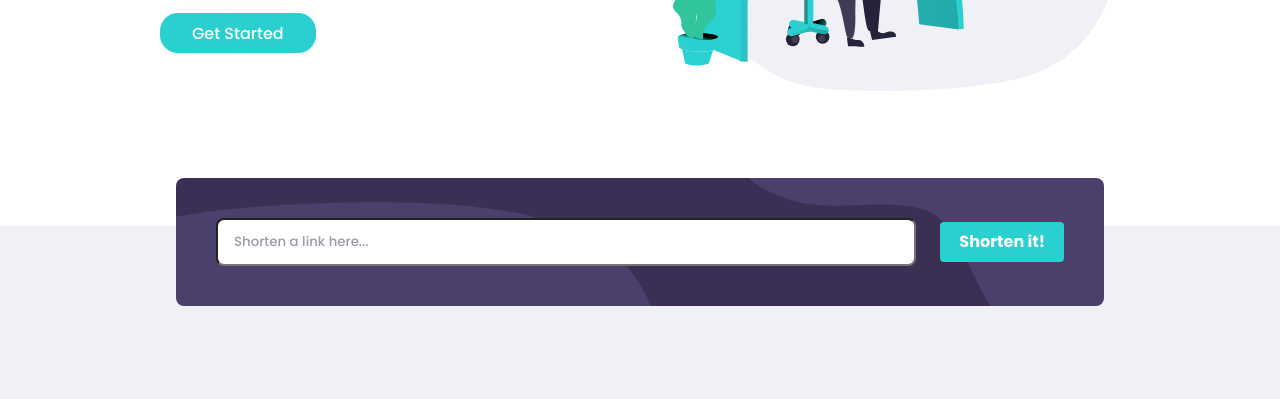
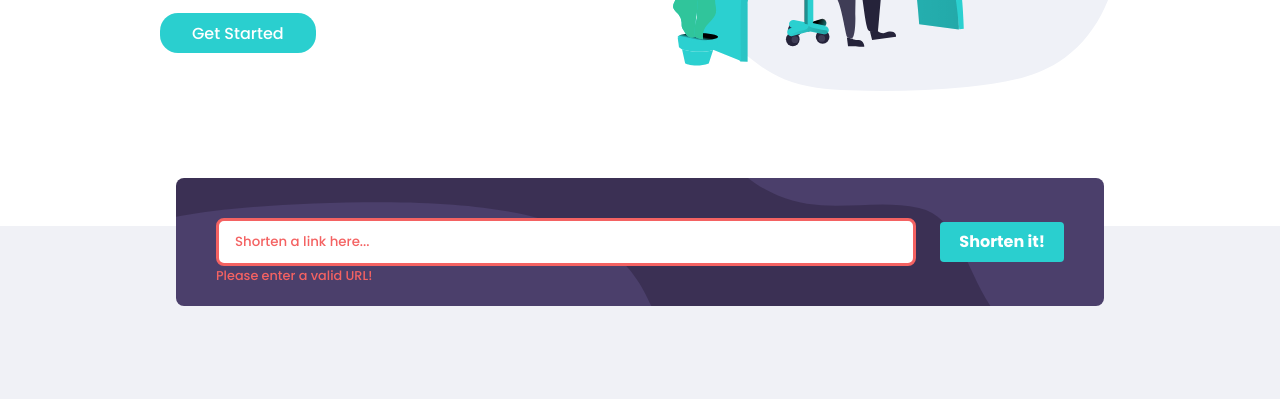
Before and after one commit to adryancsmendes/url-shortening-api, a plain HTML site: page index.html in a window 1280 px wide. Both pictures are taken after typing "Sample" into the empty fields and a click on the button "Shorten it!". Shown: the part 337-736 px from the top of the page. Drawn offline with Linux system fonts and the light colour scheme.

Commit message:
feature:error message/style:editing error message
adding error message when there is a url error on form submit/editing style of error message

```diff
--- a/index.html
+++ b/index.html
@@ -57,7 +57,7 @@
             <h1 class="main-section-one-text-title">More than just shorter links</h1>
             <p class="main-section-one-text-paragraph">Build your brand’s recognition and get detailed insights on how
               your links are performing.</p>
-            <a class="main-section-one-text-button">Get Started</a>
+            <a href="#label-url"class="main-section-one-text-button">Get Started</a>
           </div>
         </section>
 
@@ -67,7 +67,7 @@
           <div class="main-section-two-short">
 
             <form action="" class="main-section-two-short-form" id="form">
-              <label for="input-url" class="main-section-two-short-form-label">
+              <label for="input-url" class="main-section-two-short-form-label" id="label-url">
                 <input class="main-section-two-short-form-label-input" type="text" id="input-url"
                   placeholder="Shorten a link here...">
               </label>
@@ -139,7 +139,7 @@
 
           <div class="main-section-three-content">
             <h3 class="main-section-three-content-title">Boost your links today</h3>
-            <button class="main-section-three-button">Get Started</button>
+            <a href="#label-url"><button class="main-section-three-button">Get Started</button></a>
           </div>
 
         </section>
--- a/js/main.js
+++ b/js/main.js
@@ -23,6 +23,8 @@ hamburguerIcon.addEventListener("click", () => {
     }
 });
 
+
+//codigo para formulario
 const form = document.getElementById("form");
 
 form.addEventListener("submit", (e) => {
@@ -38,13 +40,21 @@ form.addEventListener("submit", (e) => {
 
 function encurtarUrl() {
     //validar se a url existe
-    let url = document.getElementById("input-url").value;
-
+    let url = document.getElementById("input-url");
+    let labelUrl = document.getElementById("label-url");
     try {
-        let urlValida = new URL(url)
+        let urlValida = new URL(url.value)
         console.log("Valid URL!")
+        if(url.classList.contains("main-section-two-short-form-label-input-error") && labelUrl.classList.contains("main-section-two-short-form-label-error")){
+            url.classList.remove("main-section-two-short-form-label-input-error");
+            labelUrl.classList.remove("main-section-two-short-form-label-error")
+            }
     } catch (err) {
         console.log("Invalid URL!")
+        if(!url.classList.contains("main-section-two-short-form-label-input-error") && !labelUrl.classList.contains("main-section-two-short-form-labelerror")){
+        url.classList.add("main-section-two-short-form-label-input-error");
+        labelUrl.classList.add("main-section-two-short-form-label-error")
+        }
         return
     }
 
--- a/sass/styles.sass
+++ b/sass/styles.sass
@@ -6,6 +6,8 @@
     margin: 0
     padding: 0
     box-sizing: border-box
+    scroll-behavior: smooth
+    scroll-margin: 8rem
 
     body
         min-height: 100vh
@@ -303,6 +305,22 @@
                                 width: 100%
                                 text-align: center
 
+                                &-error
+                                    position: relative
+                                    &:after
+                                        content: "Please enter a valid URL!"
+                                        position: absolute
+                                        text-align: left
+                                        color: variables.$red
+                                        display: block
+                                        font-size: 0.8rem
+                                        width: 85%
+                                        margin-left: 8%
+
+                                        @include mixins.medium-devices
+                                            width: 100%
+                                            margin-left: 0
+
                                 @include mixins.medium-devices
                                     width: 85%
 
@@ -319,8 +337,14 @@
                                     &::placeholder
                                         color: variables.$grayish-violet
 
-                                &:invalid
-                                    border: solid 1px red
+                                    &-error
+                                        border: solid 3px variables.$red
+
+                                        &::placeholder
+                                            color: variables.$red
+
+
+
 
 
                             &-button
@@ -328,10 +352,14 @@
                                 width: 85%
                                 border-radius: 0.25rem
                                 padding: 1.5rem 0
+                                margin-top: 0.5rem
 
                                 @include mixins.medium-devices
                                     width: 15%
                                     padding: 1rem 0
+
+                                @include mixins.large-devices
+                                    margin: 0
 
                     &-shortened
                         width: 100%
```
Also changed, not shown: css/styles.css, 1 other file.
